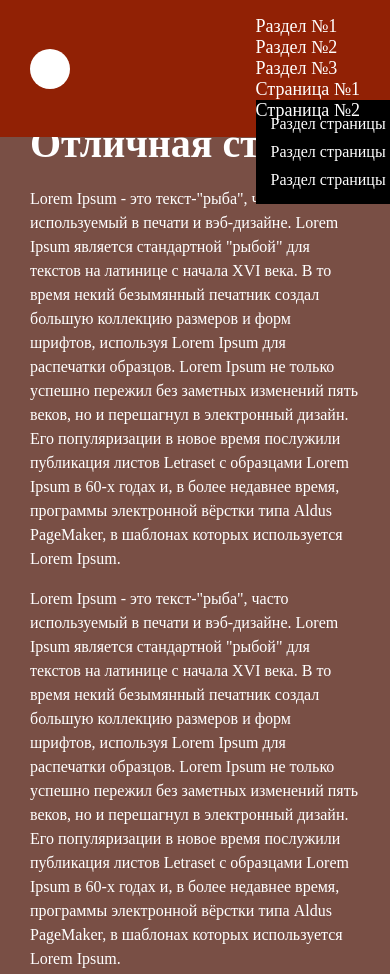
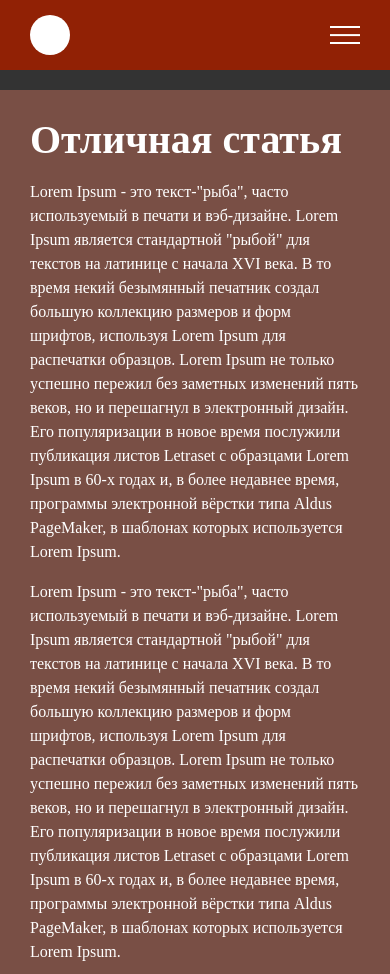
Before and after one commit to vladimirovicp/exempleHtml, a plain HTML site: page burger/burger-menu-js-editor.html in a window 390 px wide. Shown: the top 974 px of the page. Drawn offline with Linux system fonts and the light colour scheme.

Commit message:
feat: rezult burger

```diff
--- a/burger/burger-menu-js-editor.html
+++ b/burger/burger-menu-js-editor.html
@@ -19,11 +19,9 @@
             </div>
             <nav class="menu__body">
               <ul class="menu__list">
-                <li>
-                  <a href="" class="menu__link">Раздел №1</a>
-                </li>
-                <li><a href="" class="menu__link">Раздел №2</a></li>
-                <li><a href="" class="menu__link">Раздел №3</a></li>
+                <li><a href="#" data-goto=".page__section_1" class="menu__link">Раздел №1</a></li>
+                <li><a href="#" data-goto=".page__section_2" class="menu__link">Раздел №2</a></li>
+                <li><a href="#" data-goto=".page__section_3" class="menu__link">Раздел №3</a></li>
 
                 <li>
                     <a href="" class="menu__link">
--- a/burger/css/style.css
+++ b/burger/css/style.css
@@ -5,8 +5,16 @@
 body{
     margin: 0;
     color: #fff;
-    background-color: #494848;
+    background-color: #333;
+    height: 100%;
+    line-height: 1;
 }
+
+body._lock{
+   overflow: hidden;
+}
+
+
 
 a{
     text-decoration: none;
@@ -88,9 +96,17 @@ a{
     display: block;
 }
 
+
+
 .header__menu{
 
 }
+
+.menu__icon{
+    display: none;
+}
+
+
 
 .menu__list{
     list-style: none;
@@ -153,7 +169,7 @@ body._touch .menu__list > li{
 }
 
 body._touch .menu__arrow{
-    flex:  1 1 auto;
+    flex:  0 1 auto;
 }
 
 body._touch .menu__arrow{
@@ -201,4 +217,118 @@ body._touch .menu__list > li._active .menu__arrow{
     }
 }
 
+@media(max-width: 767px){
+
+    .menu__icon{
+        z-index: 5;
+        display: block;
+        position: relative;
+        width: 30px;
+        height: 18px;
+        cursor: pointer;
+    }
+
+    .menu__icon span,
+    .menu__icon::before,
+    .menu__icon::after{
+        left: 0;
+        position: absolute;
+        height: 10%;
+        width: 100%;
+        transition: all 0.3s ease 0s;
+        background-color: #fff;
+    }
+
+    .menu__icon::before,
+    .menu__icon::after{
+        content: '';
+    }
+
+    .menu__icon::before{
+        top: 0;
+    }
+    .menu__icon::after{
+        bottom: 0;
+    }
+
+    .menu__icon span{
+        top: 50%;
+        transform: scale(1) translate(0, -50%);
+    }
+
+    .menu__icon._active span{
+        transform: scale(0) translate(0, -50%);
+    }
+
+    .menu__icon._active::before{
+        top:50%;
+        transform: rotate(-45deg) translate(0, -50%);
+    }
+
+    .menu__icon._active::after{
+        bottom:50%;
+        transform: rotate(45deg) translate(0, 50%);
+    }
+
+
+    .menu__body{
+        position: fixed;
+        top: 0;
+        left: -100%;
+        width: 100%;
+        height: 100%;
+        background-color: rgba(0,0,0,0.9);
+        padding: 100px 30px 30px 30px;
+        transition: all 0.3s ease 0s;
+        overflow: auto;
+    }
+
+    .menu__body._active{
+        left: 0;
+    }
+
+    .menu__body::before{
+        content: '';
+        position: fixed;
+        width: 100%;
+        top: 0;
+        left: 0;
+        height: 70px;
+        background-color: #912105;
+        z-index: 2;
+    }
+
+    .menu__list > li {
+        flex-wrap: wrap;
+        margin: 0 0 30px 0;
+    }
+
+    .menu__list > li:last-child{
+        margin-bottom: 0;
+    }
+
+    .menu__list > li._active .menu__sub-list{
+        display: block;
+    }
+
+    .menu__link{
+        font-size: 24px;
+    }
+
+    .menu__sub-list{
+        position: relative;
+        background-color: #fff;
+        flex: 1 1 100%;
+        margin: 20xp 0 0 0;
+        display: none;
+
+    }
+
+    .menu__sub-link{
+        font-size: 20px;
+        color: #000;
+    }
+
+}
+
 /*end header*/
--- a/burger/js/script.js
+++ b/burger/js/script.js
@@ -45,3 +45,50 @@ if (isMobile.any()){
 } else {
     document.body.classList.add('_pc');
 } // Добавили класс в body, для ПК _pc
+
+
+//Меню бургер
+
+const iconMenu = document.querySelector('.menu__icon');
+const menuBody = document.querySelector('.menu__body');
+if(iconMenu){
+    iconMenu.addEventListener("click", function(e){
+        document.body.classList.toggle('_lock');
+        iconMenu.classList.toggle('_active');
+        menuBody.classList.toggle('_active');
+    });
+
+}
+
+
+
+//Прокрутка при клике
+let menuLinks = document.querySelectorAll('.menu__link[data-goto]');
+if (menuLinks.length > 0){
+    menuLinks.forEach(menuLink => {
+        menuLink.addEventListener("click", onMenuLinkClick);
+    });
+
+    function onMenuLinkClick(e){
+        const menuLink = e.target;
+        if(menuLink.dataset.goto && document.querySelector(menuLink.dataset.goto)){
+            const gotoBlock = document.querySelector(menuLink.dataset.goto);
+            // const gotoBlockValue = gotoBlock.getBoundingClientRect().top + pageYOffset - document.querySelector('header').offserHeight;
+
+            const gotoBlockValue = gotoBlock.getBoundingClientRect().top + scrollY - document.querySelector('header').offsetHeight;
+
+            if(iconMenu.classList.contains('_active')){
+                document.body.classList.remove('_lock');
+                iconMenu.classList.remove('_active');
+                menuBody.classList.remove('_active');
+            }
+
+            window.scrollTo({
+                top: gotoBlockValue,
+                behavior: "smooth"
+            });
+
+            e.preventDefault();
+        }
+    }
+}
```
